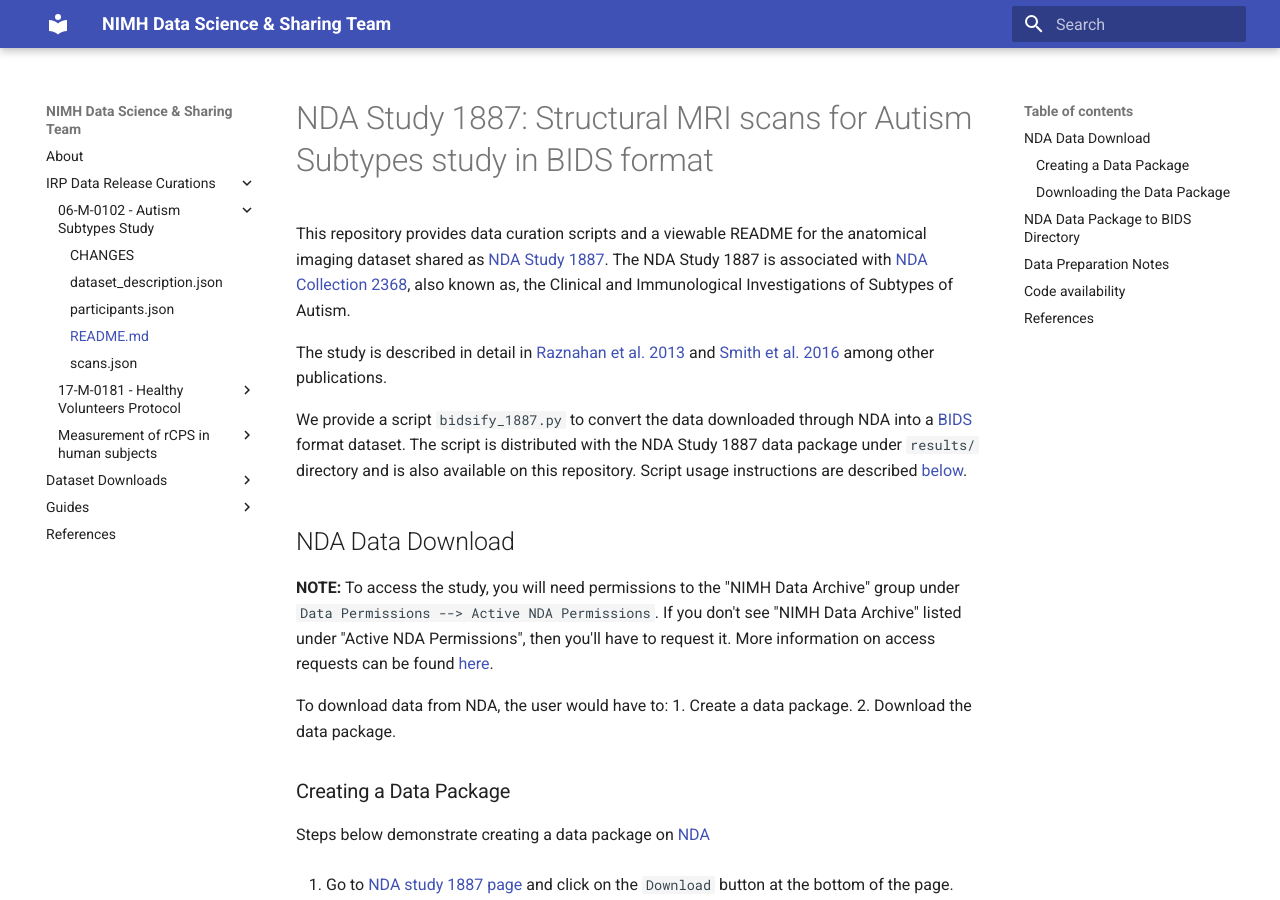
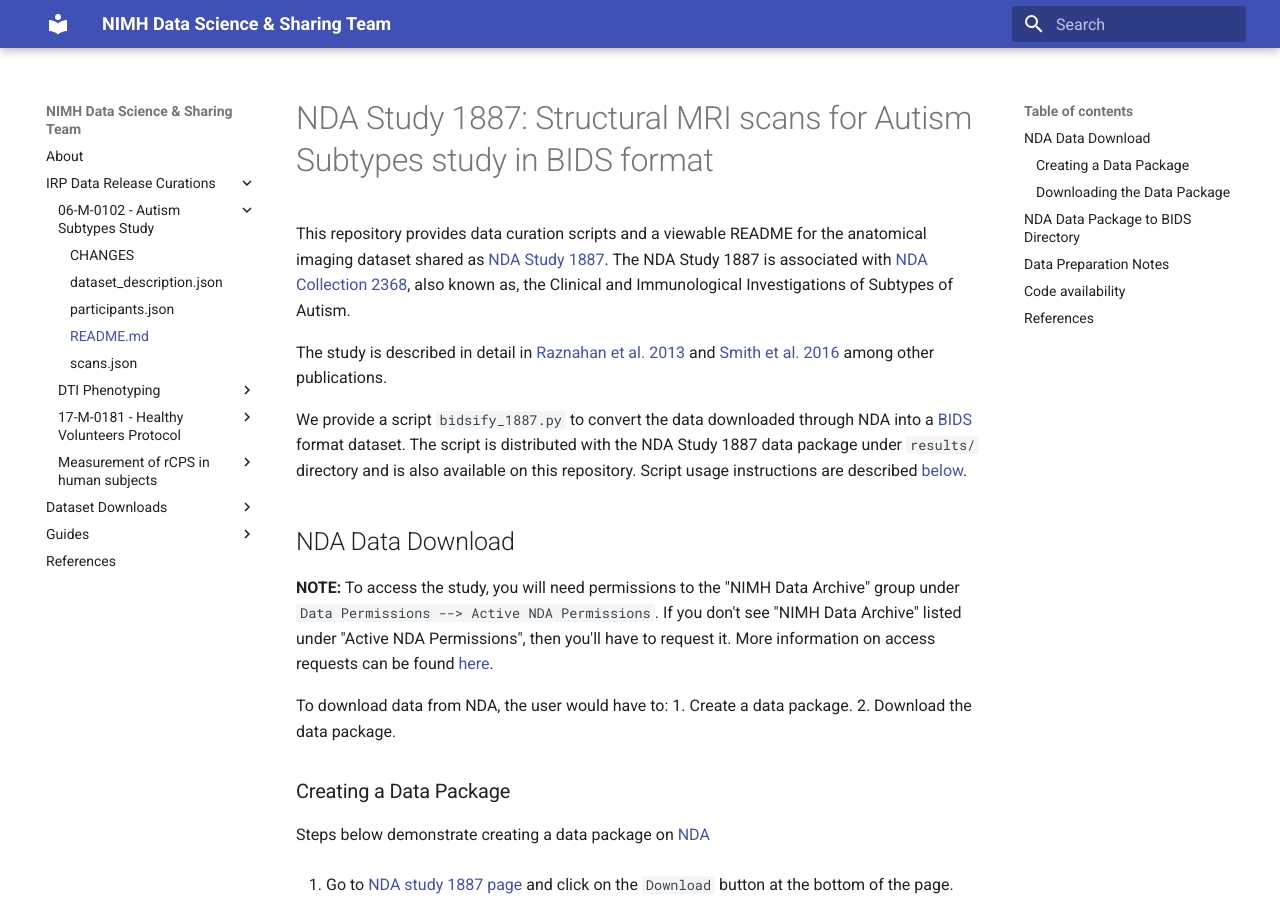
Before and after one commit to nimh-dsst/dsst-rtd, an MkDocs documentation site: the page built from docs/curations/06-M-0102/README.md, in a window 1280 px wide and 900 px high. Built offline with MkDocs 1.6.1 and Material for MkDocs 9.7.7, drawn with Linux system fonts in a browser that asks for light colours.

Commit message:
Update mkdocs.yml

```diff
--- a/mkdocs.yml
+++ b/mkdocs.yml
@@ -19,6 +19,9 @@ nav:
       - participants.json: curations/06-M-0102/participants.md
       - README.md: curations/06-M-0102/README.md
       - scans.json: curations/06-M-0102/scans.md
+
+    - DTI Phenotyping:
+      - Curation Notes: curations/DTI-Phenotyping/project_notes.md
 
     - 17-M-0181 - Healthy Volunteers Protocol:
       - dataset_description.json: curations/17-M-0181/dataset_description.md
```
